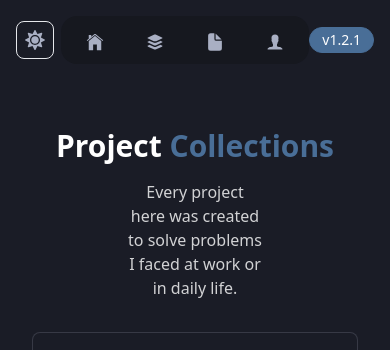
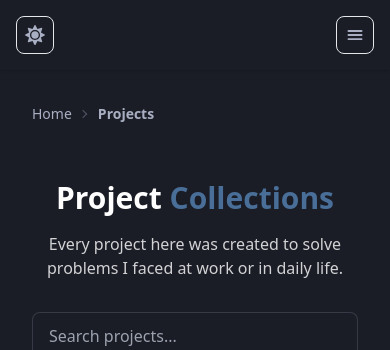
Before and after one commit to HellBus1/personal-portfolio, a React (Vite) app: page /projects in a window 390 px wide. Shown: the top 350 px of the page. Built offline with nearby package versions, Linux system fonts and the light colour scheme.

Commit message:
feat : adjust responsiveness for navbar to be hamburger, add breadcrumbs for all page except home

```diff
--- a/src/components/Navbar/Navbar.tsx
+++ b/src/components/Navbar/Navbar.tsx
@@ -4,12 +4,12 @@ import { IoIosApps, IoIosHome, IoIosPerson } from 'react-icons/io'
 import { Link, useLocation } from 'react-router-dom'
 import packageJson from '../../../package.json'
 import ThemeSwitcher from '../ThemeSwitcher/ThemeSwitcher'
-import { IoDocument } from 'react-icons/io5'
+import { IoDocument, IoMenu } from 'react-icons/io5'
 
 const NavbarRouteAsset: { [key: string]: JSX.Element } = {
   [RouteName.HOME]: <IoIosHome size={20} />,
   [RouteName.PROJECTS]: <IoIosApps size={20} />,
-  [RouteName.ARTICLES]: <IoDocument size={20} />, // Assuming articles are also under projects
+  [RouteName.ARTICLES]: <IoDocument size={20} />,
   [RouteName.ABOUT]: <IoIosPerson size={20} />
 }
 
@@ -19,6 +19,7 @@ const Navbar = () => {
   const { pathname } = useLocation()
   const [visible, setVisible] = useState(true)
   const lastScrollY = useRef(window.scrollY)
+  const [menuOpen, setMenuOpen] = useState(false)
 
   useEffect(() => {
     const handleScroll = () => {
@@ -43,17 +44,23 @@ const Navbar = () => {
     return () => window.removeEventListener('scroll', handleScroll)
   }, [])
 
+  // Close menu on route change
+  useEffect(() => {
+    setMenuOpen(false)
+  }, [pathname])
+
   return (
     <div
       className={`transition-all duration-300 fixed top-0 left-0 right-0 z-50 ${
         visible ? 'opacity-100 translate-y-0' : 'opacity-0 -translate-y-20 pointer-events-none'
       }`}
     >
-      <div className='flex justify-between items-center px-4 py-4 md:px-24'>
+      <div className='navbar bg-base-100 px-4 py-4 md:px-24 shadow'>
         <div className='flex-1'>
           <ThemeSwitcher />
         </div>
-        <div className='flex'>
+
+        <div className='hidden md:flex'>
           <ul className='menu menu-horizontal bg-base-200 rounded-box space-x-2'>
             {NAVBAR_ORDER.map((path) => {
               const key = (
@@ -75,7 +82,46 @@ const Navbar = () => {
             })}
           </ul>
         </div>
-        <div className='flex-1 flex justify-end'>
+
+        <div className='flex-1 flex justify-end md:hidden'>
+          <div className='flex items-center gap-2'>
+            <div className='dropdown dropdown-end'>
+              <button
+                tabIndex={0}
+                className='border rounded-lg p-2'
+                onClick={() => setMenuOpen(!menuOpen)}
+              >
+                <IoMenu size={20} />
+              </button>
+              {menuOpen && (
+                <ul
+                  tabIndex={0}
+                  className='menu dropdown-content mt-3 z-[1] p-2 shadow bg-base-200 rounded-box w-52'
+                >
+                  {NAVBAR_ORDER.map((path) => {
+                    const key = (
+                      Object.keys(NavbarRouteName) as Array<keyof typeof NavbarRouteName>
+                    ).find((k) => NavbarRouteName[k] === path)
+                    if (!key) return null
+                    return (
+                      <li key={key}>
+                        <Link
+                          to={path}
+                          className={`flex items-center gap-2 ${pathname === path ? 'active' : ''}`}
+                        >
+                          {NavbarRouteAsset[path]}
+                          <span>{key.charAt(0) + key.slice(1).toLowerCase()}</span>
+                        </Link>
+                      </li>
+                    )
+                  })}
+                </ul>
+              )}
+            </div>
+          </div>
+        </div>
+
+        <div className='flex-1 flex justify-end hidden md:flex'>
           <div className='badge badge-primary text-sm p-3'>v{packageJson.version}</div>
         </div>
       </div>
--- a/src/pages/AboutPage/AboutPage.tsx
+++ b/src/pages/AboutPage/AboutPage.tsx
@@ -3,11 +3,43 @@ import DrivesMeSection from './DrivesMeSection/DrivesMeSection'
 import CurrentFocusSection from './CurrentFocus/CurrentFocusSection'
 import ContactSection from './ContactSection/ContactSection'
 import RootLayout from '@/components/RootLayout/RootLayout'
+import { useLocation, Link } from 'react-router-dom'
 
 const AboutPage = () => {
+  const location = useLocation()
+  const pathnames = location.pathname.split('/').filter((x) => x)
+
   return (
     <RootLayout>
-      <div className='container max-w-5xl mx-auto px-8 md:px-12 lg:px-20 pb-16 pt-32'>
+      <div className='container max-w-5xl mx-auto px-8 md:px-12 lg:px-20 pb-16 pt-24'>
+        <div className='text-sm mb-12'>
+          <div className='breadcrumbs'>
+            <ul>
+              <li>
+                <Link to='/' className='link link-hover'>
+                  Home
+                </Link>
+              </li>
+              {pathnames.map((value, idx) => {
+                const to = '/' + pathnames.slice(0, idx + 1).join('/')
+                const isLast = idx === pathnames.length - 1
+                return (
+                  <li key={to}>
+                    {isLast ? (
+                      <span className='font-semibold'>
+                        {value.charAt(0).toUpperCase() + value.slice(1)}
+                      </span>
+                    ) : (
+                      <Link to={to} className='link link-hover'>
+                        {value.charAt(0).toUpperCase() + value.slice(1)}
+                      </Link>
+                    )}
+                  </li>
+                )
+              })}
+            </ul>
+          </div>
+        </div>
         <OverviewSection />
         <DrivesMeSection />
         <CurrentFocusSection />
--- a/src/pages/ArticlesPage/ArticlesPage.tsx
+++ b/src/pages/ArticlesPage/ArticlesPage.tsx
@@ -1,4 +1,5 @@
 import { useState, useMemo } from 'react'
+import { useLocation, Link } from 'react-router-dom'
 import articlesDataRaw from '../../data/articles.json'
 import { Article } from '@/model/article'
 import RootLayout from '@/components/RootLayout/RootLayout'
@@ -34,9 +35,42 @@ const ArticlesPage = () => {
     })
   }, [articles, search, tag, category])
 
+  // Breadcrumbs logic
+  const location = useLocation()
+  const pathnames = location.pathname.split('/').filter((x) => x)
+
   return (
     <RootLayout>
-      <div className='w-full max-w-4xl mx-auto px-4 md:px-8 lg:px-0 pt-32 pb-24 min-h-[70vh]'>
+      <div className='w-full max-w-5xl mx-auto px-8 md:px-12 lg:px-20 pb-16 pt-24 min-h-[70vh] flex flex-col'>
+        <div className='text-sm mb-12'>
+          <div className='breadcrumbs'>
+            <ul>
+              <li>
+                <Link to='/' className='link link-hover'>
+                  Home
+                </Link>
+              </li>
+              {pathnames.map((value, idx) => {
+                const to = '/' + pathnames.slice(0, idx + 1).join('/')
+                const isLast = idx === pathnames.length - 1
+                return (
+                  <li key={to}>
+                    {isLast ? (
+                      <span className='font-semibold'>
+                        {value.charAt(0).toUpperCase() + value.slice(1)}
+                      </span>
+                    ) : (
+                      <Link to={to} className='link link-hover'>
+                        {value.charAt(0).toUpperCase() + value.slice(1)}
+                      </Link>
+                    )}
+                  </li>
+                )
+              })}
+            </ul>
+          </div>
+        </div>
+
         <TitleSection />
 
         <div className='flex flex-col md:flex-row gap-4 mb-8'>
--- a/src/pages/ArticlesPage/components/TitleSection/TitleSection.tsx
+++ b/src/pages/ArticlesPage/components/TitleSection/TitleSection.tsx
@@ -5,7 +5,7 @@ const TitleSection = () => {
         <h2 className='text-3xl md:text-4xl font-bold text-neutral-content text-center'>
           Article <span className='text-primary'>Showcases</span>
         </h2>
-        <p className='text-base md:text-lg mt-4 text-center text-neutral-content/80 mb-8 mx-24'>
+        <p className='text-base md:text-lg mt-4 text-center text-neutral-content/80 mb-8'>
           Showcase of my articles on software engineering, productivity, and technology.
         </p>
       </div>
--- a/src/pages/ProjectsPage/ProjectsPage.tsx
+++ b/src/pages/ProjectsPage/ProjectsPage.tsx
@@ -1,4 +1,5 @@
 import { useState, useMemo } from 'react'
+import { useLocation, Link } from 'react-router-dom'
 import projectsDataRaw from '../../data/projects.json'
 import { Project } from '../../model/project'
 import RootLayout from '@/components/RootLayout/RootLayout'
@@ -61,9 +62,41 @@ const ProjectsPage = () => {
     })
   }, [search, stack, platform, year, projects])
 
+  const location = useLocation()
+  const pathnames = location.pathname.split('/').filter((x) => x)
+
   return (
     <RootLayout>
-      <div className='w-full max-w-5xl mx-auto px-8 md:px-12 lg:px-20 pb-16 pt-32 min-h-[70vh] flex flex-col'>
+      <div className='w-full max-w-5xl mx-auto px-8 md:px-12 lg:px-20 pb-16 pt-24 min-h-[70vh] flex flex-col'>
+        <div className='text-sm mb-12'>
+          <div className='breadcrumbs'>
+            <ul>
+              <li>
+                <Link to='/' className='link link-hover'>
+                  Home
+                </Link>
+              </li>
+              {pathnames.map((value, idx) => {
+                const to = '/' + pathnames.slice(0, idx + 1).join('/')
+                const isLast = idx === pathnames.length - 1
+                return (
+                  <li key={to}>
+                    {isLast ? (
+                      <span className='font-semibold'>
+                        {value.charAt(0).toUpperCase() + value.slice(1)}
+                      </span>
+                    ) : (
+                      <Link to={to} className='link link-hover'>
+                        {value.charAt(0).toUpperCase() + value.slice(1)}
+                      </Link>
+                    )}
+                  </li>
+                )
+              })}
+            </ul>
+          </div>
+        </div>
+
         <TitleSection />
 
         <div className='flex flex-col md:flex-row md:items-end gap-4 mb-8 w-full'>
--- a/src/pages/ProjectsPage/components/TitleSection/TitleSection.tsx
+++ b/src/pages/ProjectsPage/components/TitleSection/TitleSection.tsx
@@ -5,7 +5,7 @@ const TitleSection = () => {
         <h2 className='text-3xl md:text-4xl font-bold text-neutral-content text-center'>
           Project <span className='text-primary'>Collections</span>
         </h2>
-        <p className='text-base md:text-lg mt-4 text-center text-neutral-content/80 mb-8 mx-24'>
+        <p className='text-base md:text-lg mt-4 text-center text-neutral-content/80 mb-8'>
           Every project here was created to solve problems I faced at work or in daily life.
         </p>
       </div>
```
Also changed, not shown: src/pages/ArticlesPage/components/ArticleItem/ArticleItem.tsx (+18 -8 lines).
